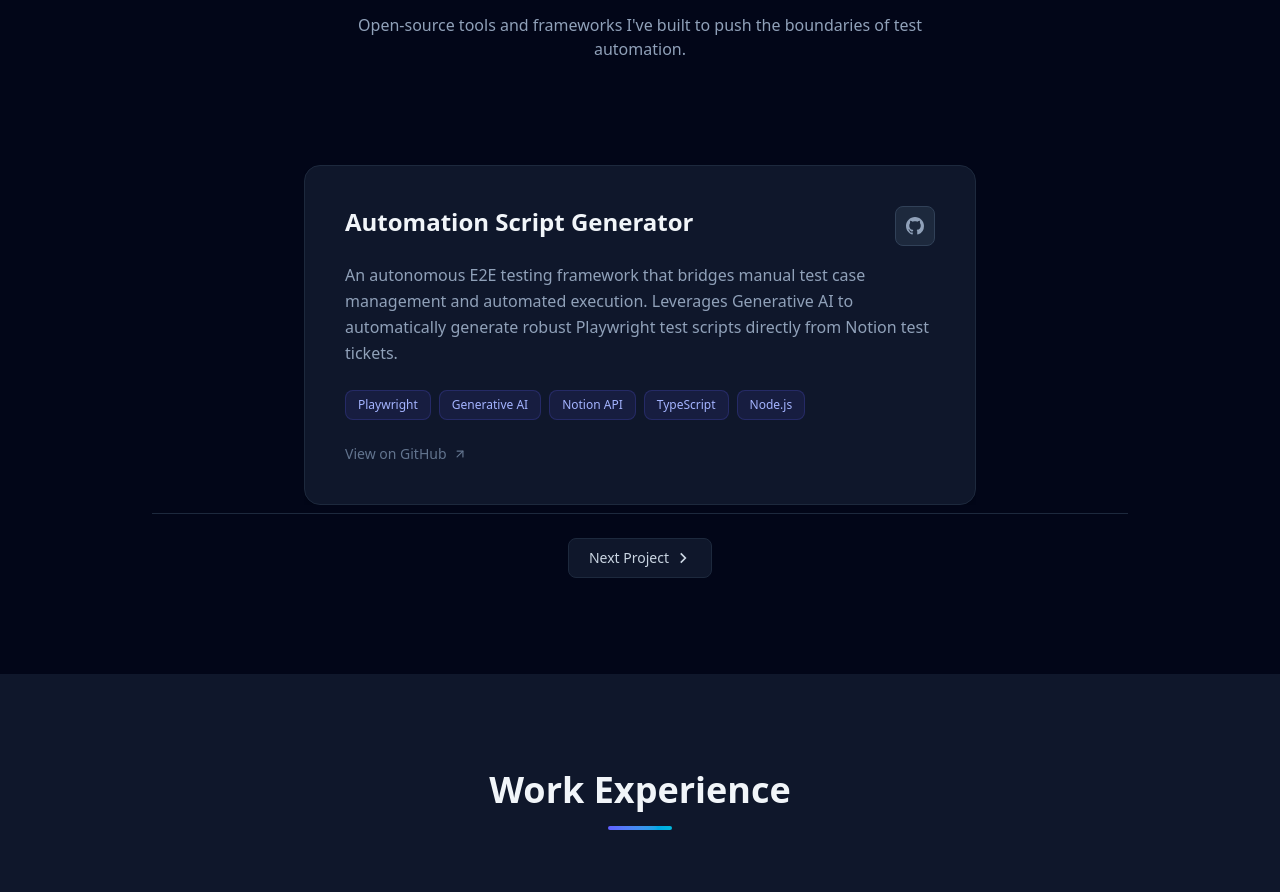
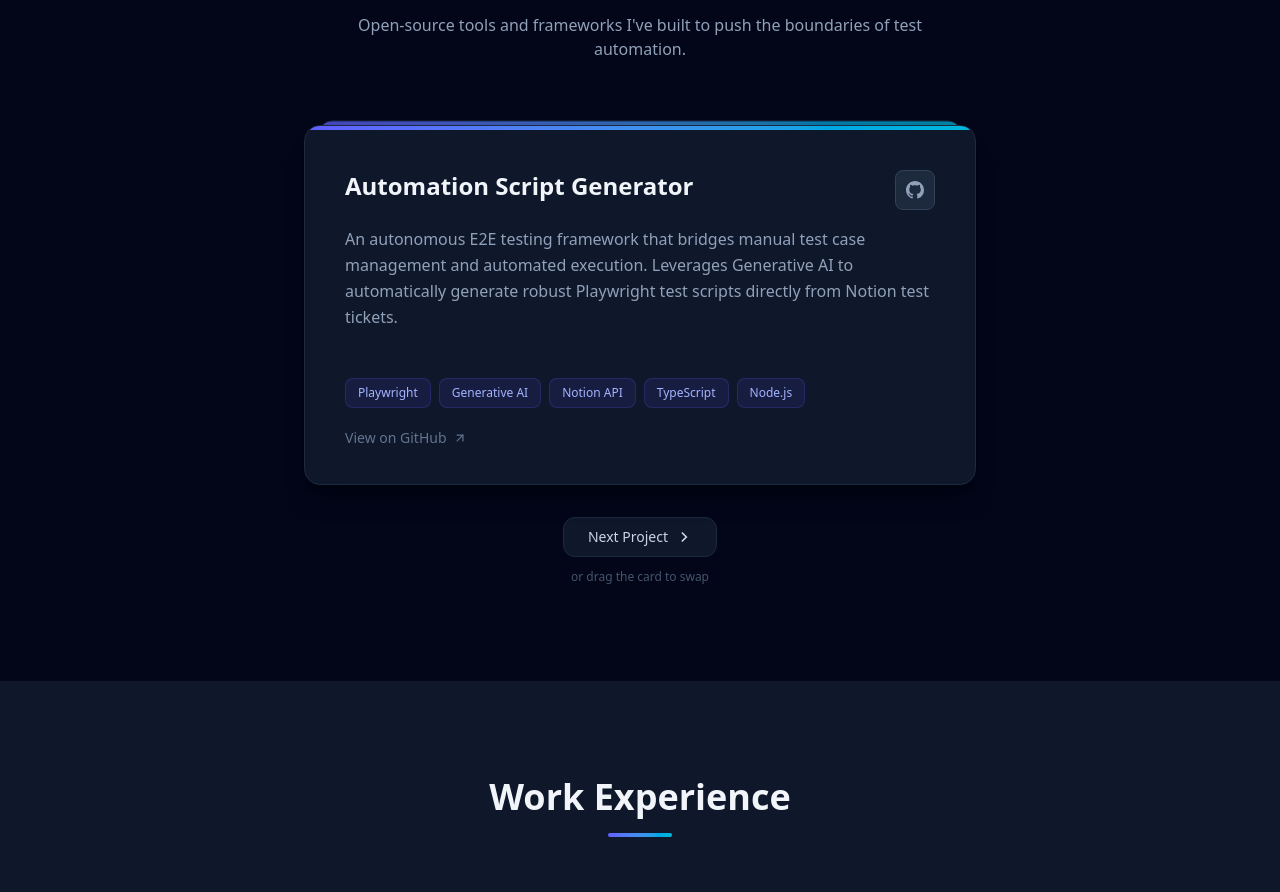
Before and after one commit to raymondsambur/raymond-sambur-profile, a Next.js app: page /raymond-sambur-profile/ in a window 1280 px wide. Shown: the part 1700-2592 px from the top of the page. Built offline with nearby package versions, Linux system fonts and the light colour scheme.

Commit message:
improve: smoother card stack animation with spring physics, drag-to-swap gesture, better transitions

```diff
--- a/src/components/Projects.tsx
+++ b/src/components/Projects.tsx
@@ -1,8 +1,8 @@
 "use client";
 
-import { useState } from "react";
+import { useState, useCallback } from "react";
 import { ArrowUpRight } from "lucide-react";
-import { motion, AnimatePresence } from "framer-motion";
+import { motion, AnimatePresence, PanInfo } from "framer-motion";
 
 function GithubIcon({ size = 18 }: { size?: number }) {
   return (
@@ -39,103 +39,21 @@ const projects: ProjectCard[] = [
   },
 ];
 
-const positionStyles = [
-  { scale: 1, y: 0 },
-  { scale: 0.95, y: -28 },
-];
-
-function ProjectCardContent({ project }: { project: ProjectCard }) {
-  return (
-    <div className="flex h-full w-full flex-col p-8 md:p-10">
-      {/* Header */}
-      <div className="flex items-start justify-between mb-4">
-        <h3 className="text-xl md:text-2xl font-bold text-slate-100">
-          {project.title}
-        </h3>
-        <a
-          href={project.sourceUrl}
-          target="_blank"
-          rel="noopener noreferrer"
-          className="p-2.5 rounded-lg bg-slate-800 border border-slate-700 hover:border-indigo-500 hover:text-indigo-400 text-slate-400 transition-all duration-200 shrink-0 ml-4"
-          aria-label="Source code"
-        >
-          <GithubIcon size={18} />
-        </a>
-      </div>
-
-      {/* Description */}
-      <p className="text-slate-400 leading-relaxed mb-6">
-        {project.summary}
-      </p>
-
-      {/* Tags */}
-      <div className="flex flex-wrap gap-2 mb-6">
-        {project.tags.map((tag) => (
-          <span
-            key={tag}
-            className="px-3 py-1.5 text-xs font-medium text-indigo-300 bg-indigo-500/10 border border-indigo-500/20 rounded-lg"
-          >
-            {tag}
-          </span>
-        ))}
-      </div>
-
-      {/* View link */}
-      <a
-        href={project.sourceUrl}
-        target="_blank"
-        rel="noopener noreferrer"
-        className="inline-flex items-center gap-1.5 text-sm font-medium text-slate-500 hover:text-indigo-400 transition-colors group/link mt-auto"
-      >
-        View on GitHub
-        <ArrowUpRight
-          size={14}
-          className="group-hover/link:translate-x-0.5 group-hover/link:-translate-y-0.5 transition-transform"
-        />
-      </a>
-    </div>
-  );
-}
-
-function AnimatedCard({
-  project,
-  index,
-}: {
-  project: ProjectCard;
-  index: number;
-}) {
-  const { scale, y } = positionStyles[index] ?? positionStyles[1];
-  const zIndex = 3 - index;
-
-  return (
-    <motion.div
-      key={project.id}
-      layout
-      animate={{ y, scale }}
-      exit={{ y: 300, scale: 1, zIndex: 10 }}
-      transition={{
-        type: "spring",
-        duration: 0.8,
-        bounce: 0,
-      }}
-      style={{
-        zIndex,
-        left: "50%",
-        x: "-50%",
-        bottom: 0,
-      }}
-      className="absolute w-full max-w-2xl overflow-hidden rounded-2xl border border-slate-800 bg-slate-900 shadow-lg will-change-transform"
-    >
-      <ProjectCardContent project={project} />
-    </motion.div>
-  );
-}
-
 export default function Projects() {
   const [cards, setCards] = useState(projects);
+  const [isAnimating, setIsAnimating] = useState(false);
 
-  const handleSwap = () => {
+  const cycleCards = useCallback(() => {
+    if (isAnimating) return;
+    setIsAnimating(true);
     setCards((prev) => [...prev.slice(1), prev[0]]);
+    setTimeout(() => setIsAnimating(false), 600);
+  }, [isAnimating]);
+
+  const handleDragEnd = (_: unknown, info: PanInfo) => {
+    if (Math.abs(info.offset.y) > 50 || Math.abs(info.offset.x) > 50) {
+      cycleCards();
+    }
   };
 
   return (
@@ -159,24 +77,114 @@ export default function Projects() {
           </p>
         </motion.div>
 
-        {/* Animated Card Stack */}
-        <div className="relative h-[420px] sm:h-[380px] w-full max-w-2xl mx-auto overflow-hidden">
-          <AnimatePresence initial={false}>
-            {cards.slice(0, 2).map((project, index) => (
-              <AnimatedCard
-                key={project.id}
-                project={project}
-                index={index}
-              />
-            ))}
-          </AnimatePresence>
+        {/* Card Stack */}
+        <div className="relative flex justify-center items-center">
+          <div className="relative h-[400px] sm:h-[360px] w-full max-w-2xl">
+            <AnimatePresence>
+              {cards.map((project, index) => {
+                const isTop = index === 0;
+                const stackOffset = index * -12;
+                const stackScale = 1 - index * 0.04;
+                const stackOpacity = 1 - index * 0.3;
+
+                return (
+                  <motion.div
+                    key={project.id}
+                    className="absolute inset-0 w-full cursor-grab active:cursor-grabbing"
+                    style={{ zIndex: cards.length - index }}
+                    initial={false}
+                    animate={{
+                      y: stackOffset,
+                      scale: stackScale,
+                      opacity: stackOpacity,
+                    }}
+                    exit={{
+                      y: 320,
+                      opacity: 0,
+                      scale: 0.9,
+                      rotate: -5,
+                      transition: { duration: 0.4, ease: [0.32, 0.72, 0, 1] },
+                    }}
+                    transition={{
+                      type: "spring",
+                      stiffness: 300,
+                      damping: 30,
+                      mass: 0.8,
+                    }}
+                    drag={isTop ? true : false}
+                    dragConstraints={{ top: 0, bottom: 0, left: 0, right: 0 }}
+                    dragElastic={0.15}
+                    onDragEnd={isTop ? handleDragEnd : undefined}
+                    whileDrag={{ scale: 1.02, rotate: 2 }}
+                  >
+                    <div className="h-full bg-slate-900 rounded-2xl border border-slate-800 shadow-xl shadow-black/20 overflow-hidden">
+                      {/* Gradient top bar */}
+                      <div className="h-1 bg-gradient-to-r from-indigo-500 to-cyan-500" />
+
+                      <div className="p-8 md:p-10 flex flex-col h-full">
+                        {/* Header */}
+                        <div className="flex items-start justify-between mb-4">
+                          <h3 className="text-xl md:text-2xl font-bold text-slate-100">
+                            {project.title}
+                          </h3>
+                          <a
+                            href={project.sourceUrl}
+                            target="_blank"
+                            rel="noopener noreferrer"
+                            className="p-2.5 rounded-lg bg-slate-800 border border-slate-700 hover:border-indigo-500 hover:text-indigo-400 text-slate-400 transition-all duration-200 shrink-0 ml-4"
+                            aria-label="Source code"
+                            onClick={(e) => e.stopPropagation()}
+                          >
+                            <GithubIcon size={18} />
+                          </a>
+                        </div>
+
+                        {/* Description */}
+                        <p className="text-slate-400 leading-relaxed mb-6 flex-grow">
+                          {project.summary}
+                        </p>
+
+                        {/* Tags */}
+                        <div className="flex flex-wrap gap-2 mb-5">
+                          {project.tags.map((tag) => (
+                            <span
+                              key={tag}
+                              className="px-3 py-1.5 text-xs font-medium text-indigo-300 bg-indigo-500/10 border border-indigo-500/20 rounded-lg"
+                            >
+                              {tag}
+                            </span>
+                          ))}
+                        </div>
+
+                        {/* View link */}
+                        <a
+                          href={project.sourceUrl}
+                          target="_blank"
+                          rel="noopener noreferrer"
+                          className="inline-flex items-center gap-1.5 text-sm font-medium text-slate-500 hover:text-indigo-400 transition-colors group/link"
+                          onClick={(e) => e.stopPropagation()}
+                        >
+                          View on GitHub
+                          <ArrowUpRight
+                            size={14}
+                            className="group-hover/link:translate-x-0.5 group-hover/link:-translate-y-0.5 transition-transform"
+                          />
+                        </a>
+                      </div>
+                    </div>
+                  </motion.div>
+                );
+              })}
+            </AnimatePresence>
+          </div>
         </div>
 
-        {/* Swap button */}
-        <div className="relative z-10 flex w-full items-center justify-center border-t border-slate-800 pt-6 mt-2">
+        {/* Controls */}
+        <div className="flex flex-col items-center gap-3 mt-8">
           <button
-            onClick={handleSwap}
-            className="flex h-10 cursor-pointer select-none items-center justify-center gap-1.5 overflow-hidden rounded-lg border border-slate-800 bg-slate-900 px-5 text-sm font-medium text-slate-300 transition-all hover:bg-slate-800 hover:text-indigo-300 hover:border-indigo-500/30 active:scale-[0.98]"
+            onClick={cycleCards}
+            disabled={isAnimating}
+            className="flex h-10 cursor-pointer select-none items-center justify-center gap-2 overflow-hidden rounded-xl border border-slate-800 bg-slate-900 px-6 text-sm font-medium text-slate-300 transition-all hover:bg-slate-800 hover:text-indigo-300 hover:border-indigo-500/30 active:scale-[0.97] disabled:opacity-50 disabled:cursor-not-allowed"
           >
             Next Project
             <svg
@@ -186,11 +194,14 @@ export default function Projects() {
               fill="none"
               stroke="currentColor"
               strokeWidth="2.5"
-              strokeLinecap="square"
+              strokeLinecap="round"
             >
               <path d="M9.5 18L15.5 12L9.5 6" />
             </svg>
           </button>
+          <p className="text-xs text-slate-600">
+            or drag the card to swap
+          </p>
         </div>
       </div>
     </section>
```
